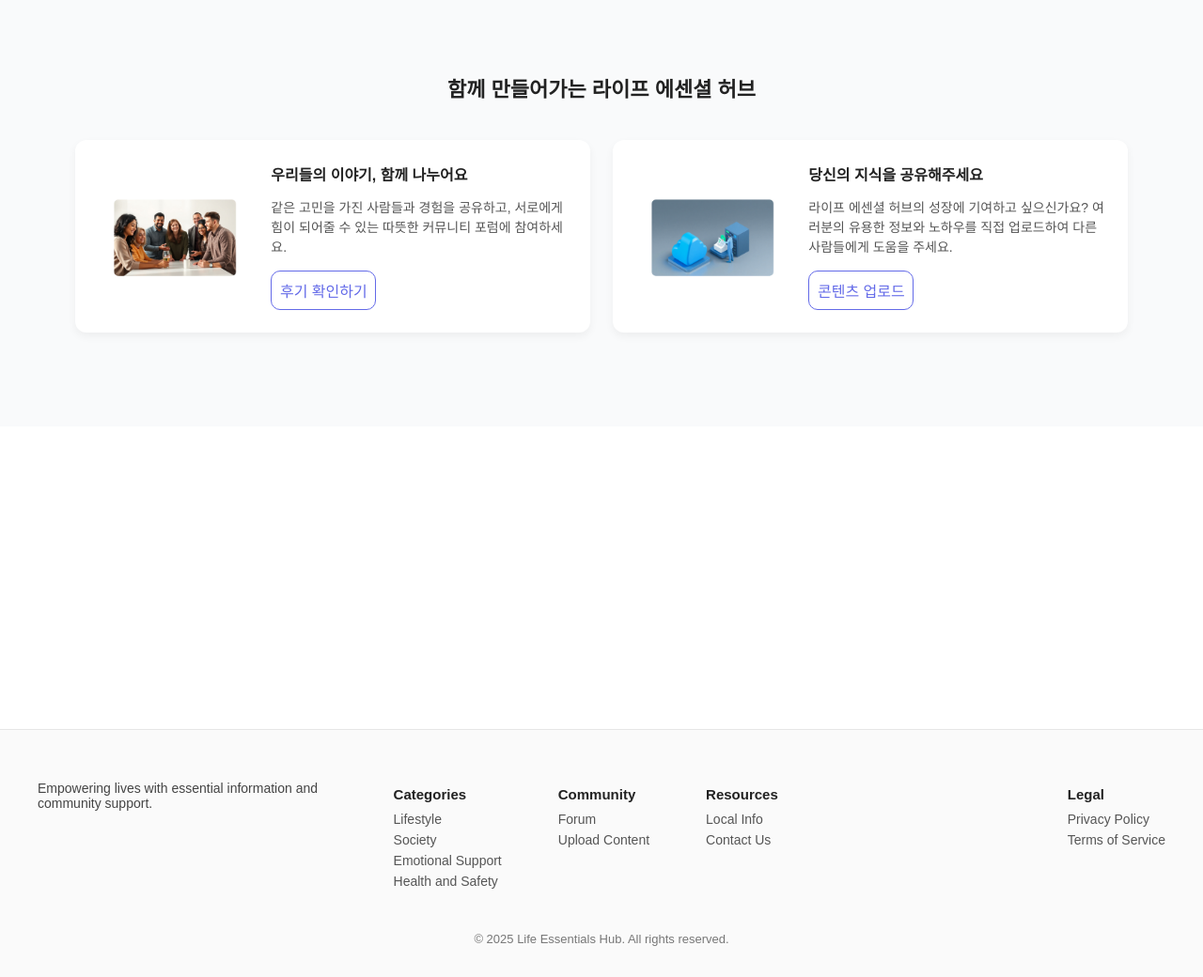
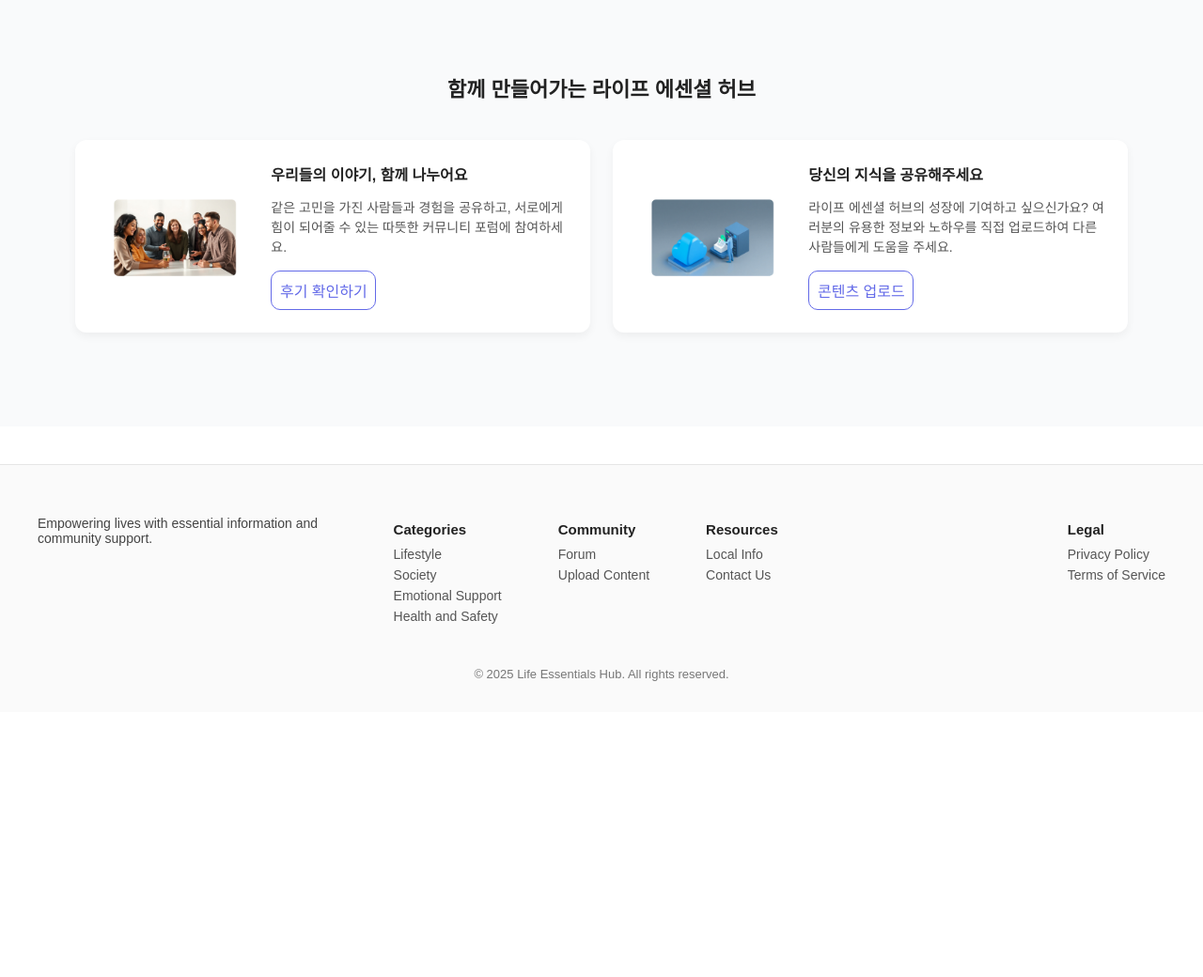
Before and after one commit to gjdbsdk/With_U, a Django app: page / in a window 1280 px wide. Shown: the part 1364-2404 px from the top of the page at 94% size. After the commit the page ends 2089 px from the top, so only its background shows below. Run offline with Django 5.2, Linux system fonts and the light colour scheme; parts of the project's set-up code (start-up, migrations or seed data) failed here and were passed over.

Commit message:
Feature - 푸터 수정

```diff
--- a/frontend/static/css/base.css
+++ b/frontend/static/css/base.css
@@ -1,8 +1,11 @@
-body {
+html, body {
+    height: 100%;
     margin: 0;
     font-family: "Noto Sans KR", sans-serif;
-    color: #222;
-    background-color: #fff;
+}
+
+body {
+    min-height: 100vh;
 }
 
 .site-header {
@@ -56,10 +59,10 @@ body {
 }
 
 main {
+    flex: 1;
     max-width: 1200px;
     margin: 40px auto;
     padding: 0 24px;
-    padding-bottom:320px;
 }
 
 .site-footer {
@@ -69,7 +72,6 @@ main {
     padding: 40px 0 20px;
     color: #444;
     font-size: 14px;
-    margin-top: 60px;
 }
 
 .footer-top {
--- a/frontend/static/css/home.css
+++ b/frontend/static/css/home.css
@@ -100,7 +100,6 @@ a {
   background-color: #f9fafb;
   border-radius: 12px;
   padding: 60px 40px 100px 40px;
-  margin-bottom: -58px;
 }
 
 .hub-section h2 {
```
